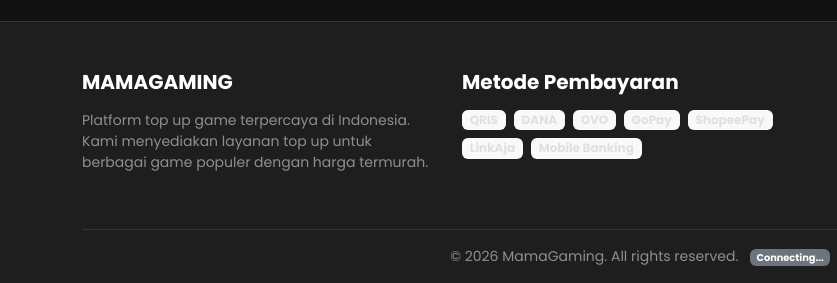
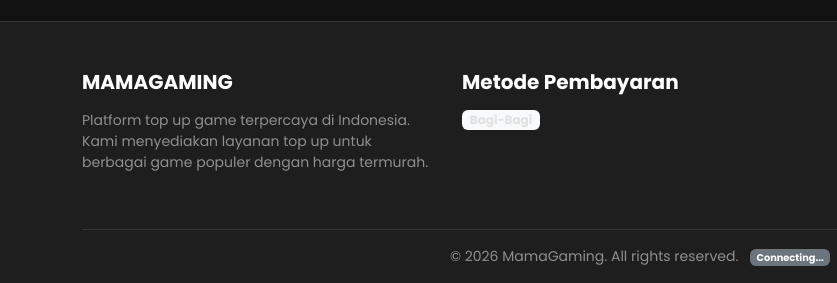
Before and after one commit to doykeun/MamaGaming, a plain HTML site: page index.html in a window 1280 px wide. Shown: the part 759-1042 px from the top of the page, 0-837 px from the left. Drawn offline with nearby package versions, Linux system fonts and the light colour scheme; no server answers.

Commit message:
update payment methods in the game list section

```diff
--- a/index.html
+++ b/index.html
@@ -111,13 +111,7 @@
         <div class="col-md-4 mb-4">
           <h5 class="fw-bold mb-3">Metode Pembayaran</h5>
           <div class="d-flex flex-wrap gap-2">
-            <span class="badge bg-light text-dark">QRIS</span>
-            <span class="badge bg-light text-dark">DANA</span>
-            <span class="badge bg-light text-dark">OVO</span>
-            <span class="badge bg-light text-dark">GoPay</span>
-            <span class="badge bg-light text-dark">ShopeePay</span>
-            <span class="badge bg-light text-dark">LinkAja</span>
-            <span class="badge bg-light text-dark">Mobile Banking</span>
+            <span class="badge bg-light text-dark">Bagi-Bagi</span>
           </div>
         </div>
         <div class="col-md-4 mb-4">
```
